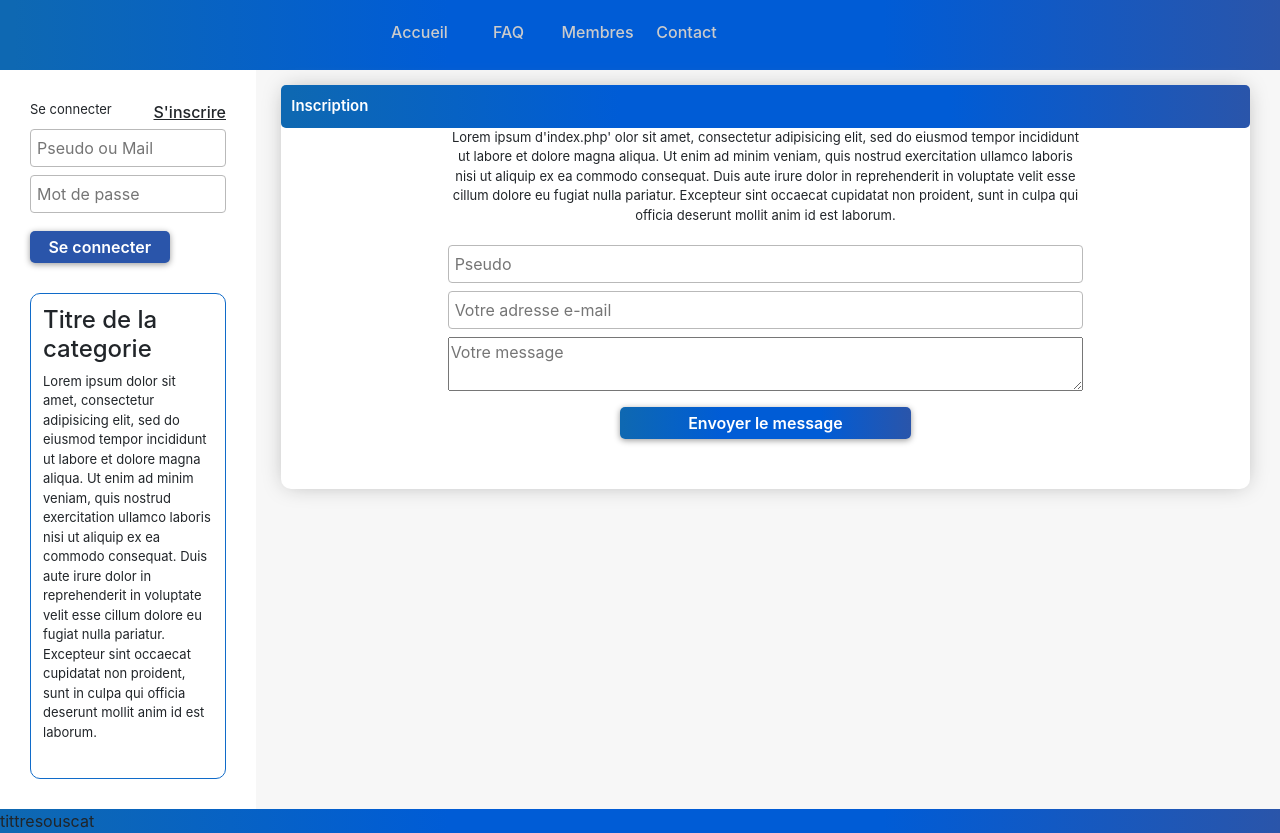
After one commit to nicolas-benoit/tp-amigraf-forum, a PHP site: page /contact.php in a window 1280 px wide. The commit adds this page. Run offline with PHP 8.4, Linux system fonts and the light colour scheme.

Commit message:
First depot front-end

```diff
--- /dev/null
+++ b/contact.php
@@ -0,0 +1,69 @@
+<!DOCTYPE html>
+<html lang="fr" dir="ltr">
+  <head>
+
+    <link rel="stylesheet" href="css/bootstrap.min.css">
+    <link rel="stylesheet" href="css/styles.css">
+    <meta charset="utf-8">
+    <title></title>
+  </head>
+  <body>
+      <?php include("includes/header.php") ?>
+
+    <div class="d-flex">
+
+      <?php include("includes/sidebar.php") ?>
+    <main>
+
+      <div class="blocategorie">
+
+        <div class="titrecat">
+          <div style="padding: 10px;">
+              <p>Inscription</p>
+
+
+          </div>
+
+        </div>
+        <div class="row">
+          <div class="col-2">
+
+          </div>
+          <div class="col-8">
+          <p class="text-center">  Lorem ipsum d'index.php'
+    olor sit amet, consectetur adipisicing elit, sed do eiusmod tempor incididunt ut labore et dolore magna aliqua. Ut enim ad minim veniam, quis nostrud exercitation ullamco laboris nisi ut aliquip ex ea commodo consequat. Duis aute irure dolor in reprehenderit in voluptate velit esse cillum dolore eu fugiat nulla pariatur. Excepteur sint occaecat cupidatat non proident, sunt in culpa qui officia deserunt mollit anim id est laborum.</p>
+</p>
+          </div>
+        </div>
+        <div class="row align-items-center">
+          <div class="col-2">
+
+          </div>
+          <div class="col-8 pt-20">
+                    <form class="" action="index.html" method="post">
+
+
+                    <input type="text" class="inputlogin" name="pseudo" placeholder="Pseudo">
+                    <input type="mail" class="inputlogin" name="mail" placeholder="Votre adresse e-mail">
+                    <textarea class="message" placeholder="Votre message"></textarea>
+                        </form>
+          </div>
+          <div class="col-2">
+
+          </div>
+        </div>
+            <div class="d-flex justify-content-center">
+              <input type="submit" class="inputsubmit2" name="register" value="Envoyer le message">
+
+          </div>
+
+
+
+      </div>
+    </main>
+        </div>
+        <?php include("includes/footer.php") ?>
+
+
+  </body>
+</html>
--- a/css/styles.css
+++ b/css/styles.css
@@ -15,7 +15,7 @@ aside {
 main {
   padding: 15px;
   width: 78%;
-  margin-left: 2%;
+  margin-left: 0.8%;
 }
 
 header li {
@@ -28,6 +28,7 @@ header li a {
   padding: 10px 0;
   border-right: 2px solid white;
   color: #cbcbcb;
+  font-weight: 500;
 }
 
 header ul {
@@ -69,7 +70,7 @@ input {
 }
 
 .inputlogin {
-  border: 1px solid #747474;
+  border: 1px solid #b9b9b9;
   padding: 6px;
   color: #747474;
   margin-bottom: 8px;
@@ -81,10 +82,34 @@ input {
   border: 0px;
   color:white;
   padding: 4px;
+  font-weight: 600;
+  margin-bottom: 15px;
+  /* width: 70%;*/
+  margin: 10px 0px;
+  border-radius: 5px;
+  box-shadow: 0 1.5px 6px rgba(0,0,0,.4);
+}
+
+.inputsubmit2 {
+  background: linear-gradient(to right,  #0e68b2 1%,#005cd6 35%,#005cd6 69%,#2a55aa 100%); /* W3C, IE10+, FF16+, Chrome26+, Opera12+, Safari7+ */
+  border: 0px;
+  color:white;
+  padding: 4px;
+  font-weight: 600;
+  margin-bottom: 15px;
+   width: 30%;
+  margin: 10px 0px;
+  margin-bottom: 50px;
+  border-radius: 5px;
+  box-shadow: 0 1.5px 6px rgba(0,0,0,.4);
+}
+
+.inputsubmit, .inputsubmit2:hover {
+  background: #2a55aa;
 }
 
 .blocgauche {
-  padding: 15px;
+  padding: 12px;
   margin-top: 20px;
   border: 1px solid #106bc9;
   border-radius: 10px;
@@ -101,6 +126,11 @@ input {
   background: linear-gradient(to right,  #0e68b2 1%,#005cd6 35%,#005cd6 69%,#2a55aa 100%); /* W3C, IE10+, FF16+, Chrome26+, Opera12+, Safari7+ */
   color: white;
   border-radius: 5px;
+}
+
+.titrecat p {
+  font-weight: 600;
+  font-size: 15px;
 }
 
 p {
@@ -135,3 +165,20 @@ footer {
 
 .register { text-decoration: underline !important;
 font-weight: 500; }
+
+p {
+  font-size: 13px;
+}
+
+.pt-20 {
+  padding-top: 20px;
+}
+
+.message {
+  width: 100%;
+  max-height: 150px;
+}
+
+.p-25 {
+  padding: 25px;
+}
--- /dev/null
+++ b/includes/footer.php
@@ -0,0 +1 @@
+<footer>tittresouscat</footer>
--- /dev/null
+++ b/includes/header.php
@@ -0,0 +1,24 @@
+<header>
+  <div class="row nopadding">
+    <div class="col-3">
+      <div class="logo">
+
+        <img src="" alt="">
+      </div>
+    </div>
+    <div class="col-9">
+      <div class="menu">
+        <nav>
+          <ul>
+            <li><a href="index.php">Accueil</a></li>
+            <li><a href="faq.php">FAQ</a></li>
+            <li><a href="members.php">Membres</a></li>
+            <li><a href="contact.php">Contact</a></li>
+          </ul>
+        </nav>
+      </div>
+    </div>
+  </div>
+
+
+</header>
--- /dev/null
+++ b/includes/sidebar.php
@@ -0,0 +1,26 @@
+<aside>
+  <div class="row" style="margin-bottom:5px;">
+    <div class="col-6">
+      <p>Se connecter</p>
+    </div>
+    <div class="col-6 text-right">
+      <a class="register" href="register.php">S'inscrire</a>
+    </div>
+  </div>
+  <form class="" method="post">
+    <input type="text" class="inputlogin" name="pseudo" placeholder="Pseudo ou Mail">
+    <input type="password" class="inputlogin" name="motdepass" placeholder="Mot de passe">
+    <div class="row">
+      <div class="col-9 text-right">
+        <input type="submit" class="inputsubmit" name="connexion" value="Se connecter">
+      </div>
+
+    </div>
+
+  </form>
+  <div class="blocgauche">
+    <h4>Titre de la categorie</h4>
+    <p>Lorem ipsum dolor sit amet, consectetur adipisicing elit, sed do eiusmod tempor incididunt ut labore et dolore magna aliqua. Ut enim ad minim veniam, quis nostrud exercitation ullamco laboris nisi ut aliquip ex ea commodo consequat. Duis aute irure dolor in reprehenderit in voluptate velit esse cillum dolore eu fugiat nulla pariatur. Excepteur sint occaecat cupidatat non proident, sunt in culpa qui officia deserunt mollit anim id est laborum.</p>
+    <img src="" width="100%" alt="">
+  </div>
+</aside>
```
Also changed, not shown: faq.php (added, +46 -0 lines), index.php (+4 -54 lines), members.php (added, +47 -0 lines), register.php (added, +66 -0 lines), sub-categories.php (added, +41 -0 lines), topic.php (added, +40 -0 lines).
